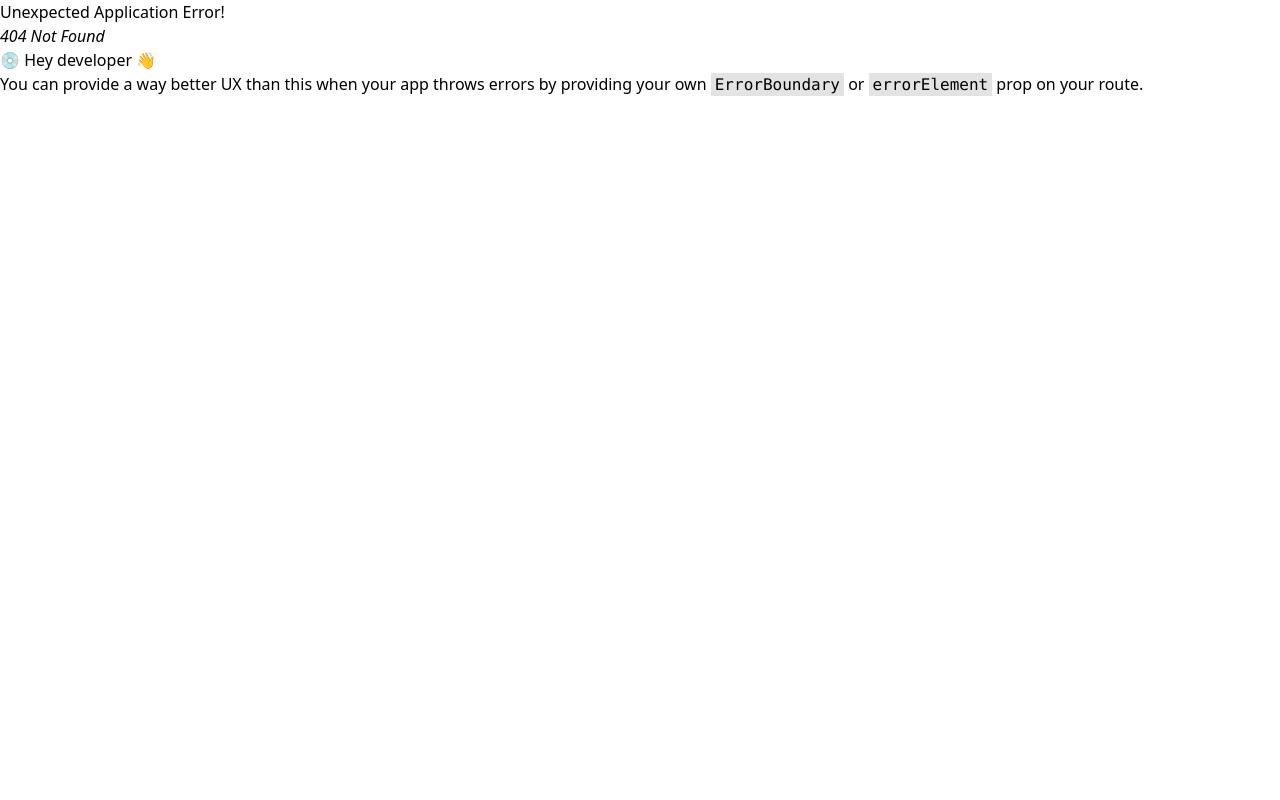
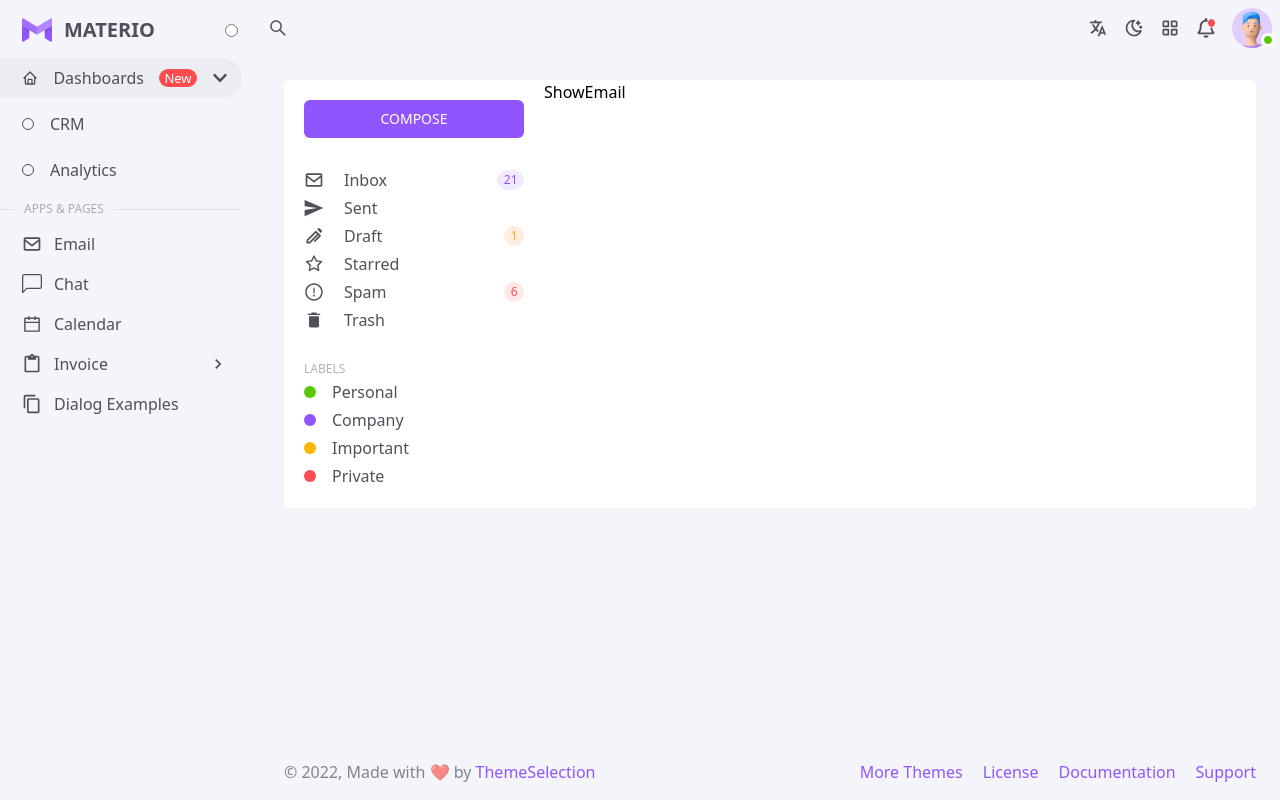
Before and after one commit to Ali503-7/Admin-Dashboard, a React (Vite) app: page /email/1 in a window 1280 px wide. Before the commit this address had no page. Built offline with nearby package versions, Linux system fonts and the light colour scheme.

Commit message:
all the email navigaion fillters are working fine

```diff
--- a/src/Layout/EmailLayout.jsx
+++ b/src/Layout/EmailLayout.jsx
@@ -1,18 +1,45 @@
-import { Outlet } from "react-router-dom"
+import { Outlet, useSearchParams } from "react-router-dom";
 import EmailAside from "../components/EmailAside/EmailAside";
-import { useState } from "react";
+import { useState, useEffect } from "react";
+import fakeEmails from "../assets/Api/FakeEmailApi";
 
 // here will create the layout of the email page
 const EmailLayout = () => {
-  const [aside, setAside] = useState(false)
+  const [aside, setAside] = useState(false);
+  const [emails, setEmails] = useState(fakeEmails);
+  const [searchParams, setSearchParams] = useSearchParams();
+  const [fillterd, setFillterd] = useState([]);
+
+  const typeFilter = searchParams.get("type");
+  // filltring the massages
+  useEffect(() => {
+    setFillterd(
+      emails.filter(
+        (massage) =>
+          massage.status === typeFilter ||
+          massage.type === typeFilter
+      )
+    );
+  }, [typeFilter]);
+
+  if (fillterd.length == 0) {
+    setFillterd(emails);
+  }
+  console.log(fillterd)
 
   return (
     <div className="bg-white rounded-md w-full dark:bg-Dark-Other-Paper_Card flex overflow-hidden">
-      <EmailAside aside={aside} />
-
-      <Outlet />
+      <EmailAside
+        aside={aside}
+        setAside={setAside}
+        emails={emails}
+        setEmails={setEmails}
+        searchParams={searchParams}
+        setSearchParams={setSearchParams}
+      />
+      <Outlet context={[fillterd]} />
     </div>
   );
-}
+};
 
-export default EmailLayout
+export default EmailLayout;
--- a/src/components/Email/EmailSearch.jsx
+++ b/src/components/Email/EmailSearch.jsx
@@ -1,6 +1,9 @@
 import { AiOutlineSearch } from "react-icons/ai";
+import { useLocation, useOutletContext } from "react-router-dom";
 
-const EmailSearch = ({ emails, setEmails }) => {
+const EmailSearch = () => {
+
+
   return (
     <div className="w-full py-4 px-5 flex flex-row items-center gap-3 text-Light-Text-Disabled dark:text-Dark-Text-Primary border-b-[1px] dark:border-b-Dark-Other-Divider border-b-Light-Other-Divider">
       <AiOutlineSearch />
--- a/src/components/Email/Emails.jsx
+++ b/src/components/Email/Emails.jsx
@@ -1,12 +1,12 @@
 import { AiOutlineStar } from "react-icons/ai";
-import { Link } from "react-router-dom";
+import { Link, useOutletContext } from "react-router-dom";
 
-const Emails = ({ emails }) => {
+const Emails = () => {
 
-
+  const fillterd = useOutletContext();
 
   const EmilComponent = () => {
-    return emails.map((email) => {
+    return fillterd[0].map((email) => {
       let DotColor = "";
       if (email.type === "Personal") DotColor = "bg-Light-Main-Success";
       if (email.type === "Company") DotColor = "bg-Light-Main-Primary";
@@ -30,7 +30,10 @@ const Emails = ({ emails }) => {
           </div>
           <div className="w-fit z-20">
             <AiOutlineStar
-              className={`w-6 h-6 hidden sm:block ${email.starred && "text-Light-Main-Warning dark:text-Light-Main-Warning"}`}
+              className={`w-6 h-6 hidden sm:block ${
+                email.starred &&
+                "text-Light-Main-Warning dark:text-Light-Main-Warning"
+              }`}
             />
           </div>
           <div className="w-fit z-20">
--- a/src/components/EmailAside/EmailAside.jsx
+++ b/src/components/EmailAside/EmailAside.jsx
@@ -1,17 +1,14 @@
-import { useSearchParams } from "react-router-dom";
+import { useOutletContext, useSearchParams } from "react-router-dom";
 import { BiEnvelope } from "react-icons/bi";
 import { IoSendSharp } from "react-icons/io5";
 import { RiBallPenLine } from "react-icons/ri";
 import { AiOutlineStar, AiOutlineExclamationCircle } from "react-icons/ai";
 import { IoMdTrash } from "react-icons/io";
 import { useContext } from "react";
-import {ThemeContext} from '../../App'
+import { ThemeContext } from "../../App";
 // here will create the email page aside
-const EmailAside = () => {
-  const { dark } = useContext(ThemeContext)
-
-  const [searchParams, setSearchParams] = useSearchParams();
-  const typeFilter = searchParams.get("type");
+const EmailAside = ({ searchParams, setSearchParams }) => {
+  const { dark } = useContext(ThemeContext);
 
   const HandelFilter = (text) => {
     if (text && text.target && text.target.getAttribute("data-key")) {
@@ -71,20 +68,22 @@ const EmailAside = () => {
   };
 
   const WithIcons = (array) => {
-
     return array.map((item, index) => {
       let NumStyle = "";
-      if (item.num == "21") NumStyle = `${
+      if (item.num == "21")
+        NumStyle = `${
           dark
             ? "Dark_Bg_Primary text-Dark-Main-Primary"
             : "Bg_Custom_primary text-Light-Main-Primary"
         }`;
-      if (item.num == "1") NumStyle = `${
+      if (item.num == "1")
+        NumStyle = `${
           dark
             ? "Dark_Custom_Warning text-Dark-Main-Warning"
             : "text-Light-Main-Warning Bg_Custom_Warning"
         }`;
-      if (item.num == "6") NumStyle = `${
+      if (item.num == "6")
+        NumStyle = `${
           dark
             ? "Dark_Custom_Error text-Dark-Main-Error"
             : "text-Light-Main-Error Bg_Custom_Error"
@@ -108,7 +107,11 @@ const EmailAside = () => {
             </p>
           </div>
           {item.num && (
-            <span className={`Baldge-Label ${NumStyle} px-[6.5px] rounded-full` }>{item.num}</span>
+            <span
+              className={`Baldge-Label ${NumStyle} px-[6.5px] rounded-full`}
+            >
+              {item.num}
+            </span>
           )}
         </div>
       );
@@ -133,8 +136,8 @@ const EmailAside = () => {
           ></div>
         </div>
       );
-    })
-  }
+    });
+  };
 
   return (
     <div className="xl:min-w-[260px] xl:translate-x-0 translate-x-full overflow-hidden w-0 ">
@@ -143,12 +146,16 @@ const EmailAside = () => {
           Compose
         </button>
       </div>
-      <div className="flex flex-col py-[10px] gap-1">{WithIcons(Buttons.first)}</div>
+      <div className="flex flex-col py-[10px] gap-1">
+        {WithIcons(Buttons.first)}
+      </div>
       <div className="p-5">
         <div className="Caption text-Light-Text-Disabled dark:text-Dark-Text-Primary mb-1">
           LABELS
         </div>
-        <div className="flex flex-col gap-1">{WithoutIcons(Buttons.secend)}</div>
+        <div className="flex flex-col gap-1">
+          {WithoutIcons(Buttons.secend)}
+        </div>
       </div>
     </div>
   );
--- a/src/components/Nav/Nav.jsx
+++ b/src/components/Nav/Nav.jsx
@@ -64,7 +64,7 @@ const Nav = ({ scrollTop, setAside }) => {
           <Dark />
           <Shortcut state={shortcut} />
           <Notification state={notification} />
-          <Profile state={profile} />
+          <Profile state={profile} setStates={setStates} />
         </div>
       </div>
     </div>
--- a/src/components/Nav/Profile.jsx
+++ b/src/components/Nav/Profile.jsx
@@ -11,7 +11,16 @@ import { MdLogout } from "react-icons/md";
 import { BsChatLeft } from "react-icons/bs";
 
 // eslint-disable-next-line react/prop-types
-const Profile = ({ state }) => {
+const Profile = ({ state, setStates }) => {
+  const handleLinkClick = (e) => {
+    e.preventDefault();
+
+    setStates((prevState) => ({
+      ...prevState,
+      profile: !prevState.profile,
+    }));
+  };
+
   return (
     <div data-value="profile" className="relative">
       <div>
@@ -23,7 +32,6 @@ const Profile = ({ state }) => {
         />
         <div className="w-2 h-2 bg-Light-Main-Success dark:bg-Dark-Main-Success absolute rounded-full outline outline-Light-Other-Paper_Card dark:outline-Dark-Other-Paper_Card bottom-3 right-2"></div>
       </div>
-
 
       {/* Start the list */}
 
@@ -40,8 +48,7 @@ const Profile = ({ state }) => {
                 alt="User"
                 className="w-10 h-10 m-2 rounded-full cursor-pointer"
               />
-              <div className="w-2 h-2 bg-Light-Main-Success dark:bg-Dark-Main-Success absolute rounded-full outline outline-Light-Other-Paper_Card dark:outline-Dark-Other-Paper_Card bottom-3 right-2">
-              </div>
+              <div className="w-2 h-2 bg-Light-Main-Success dark:bg-Dark-Main-Success absolute rounded-full outline outline-Light-Other-Paper_Card dark:outline-Dark-Other-Paper_Card bottom-3 right-2"></div>
             </div>
             <div className="">
               <p className="Body2 text-Light-Text-Primary dark:text-Dark-Text-Primary">
@@ -54,15 +61,27 @@ const Profile = ({ state }) => {
           </div>
           <div className="border-b border-Light-Other-Divider dark:border-Dark-Other-Divider">
             <ul>
+              <li onClick={handleLinkClick}>
                 <Link className="Body1 text-Light-Text-Primary dark:text-Dark-Text-Primary flex items-center gap-2 pl-2 hover:bg-Light-Action-Hover dark:hover:bg-Dark-Action-Hover py-1">
                   <FaRegUser />
                   Profile
                 </Link>
-              <Link className="Body1 text-Light-Text-Primary dark:text-Dark-Text-Primary flex items-center gap-2 pl-2 hover:bg-Light-Action-Hover dark:hover:bg-Dark-Action-Hover py-1">
+              </li>
+
+              <li onClick={handleLinkClick}>
+                <Link
+                  to="/email?type=Inbox"
+                  className="Body1 text-Light-Text-Primary dark:text-Dark-Text-Primary flex items-center gap-2 pl-2 hover:bg-Light-Action-Hover dark:hover:bg-Dark-Action-Hover py-1"
+                >
                   <FaRegEnvelope />
                   inbox
                 </Link>
-              <Link className="Body1 text-Light-Text-Primary dark:text-Dark-Text-Primary flex items-center gap-2 pl-2 hover:bg-Light-Action-Hover dark:hover:bg-Dark-Action-Hover py-1">
+              </li>
+
+              <Link
+                onClick={handleLinkClick}
+                className="Body1 text-Light-Text-Primary dark:text-Dark-Text-Primary flex items-center gap-2 pl-2 hover:bg-Light-Action-Hover dark:hover:bg-Dark-Action-Hover py-1"
+              >
                 <BsChatLeft />
                 Chat
               </Link>
@@ -70,7 +89,10 @@ const Profile = ({ state }) => {
           </div>
           <div className="border-b border-Light-Other-Divider dark:border-Dark-Other-Divider">
             <ul>
-              <Link className="Body1 text-Light-Text-Primary dark:text-Dark-Text-Primary flex items-center gap-2 pl-2 hover:bg-Light-Action-Hover dark:hover:bg-Dark-Action-Hover py-1">
+              <Link
+                onClick={handleLinkClick}
+                className="Body1 text-Light-Text-Primary dark:text-Dark-Text-Primary flex items-center gap-2 pl-2 hover:bg-Light-Action-Hover dark:hover:bg-Dark-Action-Hover py-1"
+              >
                 <FiSettings />
                 Settings
               </Link>
--- a/src/pages/Email/EmailMain.jsx
+++ b/src/pages/Email/EmailMain.jsx
@@ -1,12 +1,10 @@
-import { useState } from "react"
-import fakeEmails from "../../assets/Api/FakeEmailApi"
 import Emails from "../../components/Email/Emails";
 import EmailSearch from "../../components/Email/EmailSearch";
 
 
 {/* here will create the body of the email shearch and filter */}
 const EmailMain = () => {
-  const [emails, setEmails] = useState(fakeEmails)
+
 
   return (
     <div className="relative w-full">
@@ -16,11 +14,11 @@ const EmailMain = () => {
       <div>
         {/* Search Bar */}
 
-        <EmailSearch emails={emails} setEmails={setEmails} />
+        <EmailSearch  />
 
         {/* Emails */}
 
-        <Emails emails={emails} setEmails={setEmails} />
+        <Emails  />
       </div>
     </div>
   );
--- /dev/null
+++ b/src/pages/Email/ShowEmail.jsx
@@ -0,0 +1,12 @@
+import { useLocation } from "react-router-dom";
+
+const ShowEmail = () => {
+
+  // console.log(search)
+  // console.log(searchName)
+  console.log(Location)
+
+  return <div>ShowEmail </div>;
+};
+
+export default ShowEmail;
```
Also changed, not shown: src/App.jsx (+9 -8 lines). Lines whose indentation alone changed are shown as unchanged.
